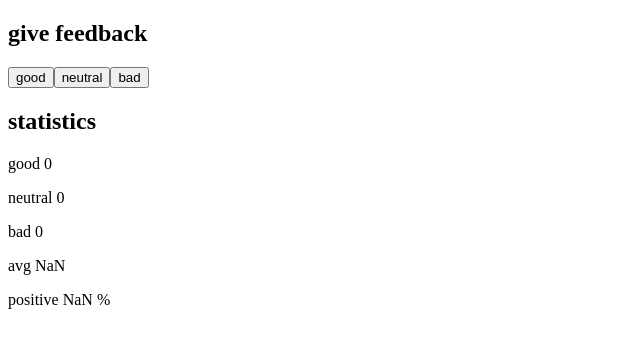
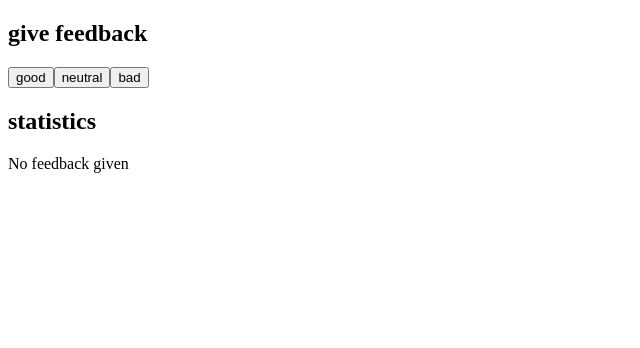
Before and after one commit to jaspersanchez/fullstackopen-exercises, a React (Vite) app in the folder part1/unicafe/: page / in a window 1280 px wide. Shown: the top 348 px of the page, without its empty margins (0-640 px from the left). Built offline with nearby package versions, Linux system fonts and the light colour scheme.

Commit message:
Exercises 1.9

```diff
--- a/part1/unicafe/src/Statistics.jsx
+++ b/part1/unicafe/src/Statistics.jsx
@@ -1,6 +1,7 @@
 import Feedback from "./Feedback"
 
 const Statistics = ({ avg, positive, good, bad, neutral }) => {
+    if (!isNaN(avg)) {
         return (
             <>
                 <Feedback title="good" feedback={good} />
@@ -12,5 +13,8 @@ const Statistics = ({ avg, positive, good, bad, neutral }) => {
         )
     }
 
+    return <p>No feedback given</p>
+}
+
 
 export default Statistics
```
Lines whose indentation alone changed are shown as unchanged.
